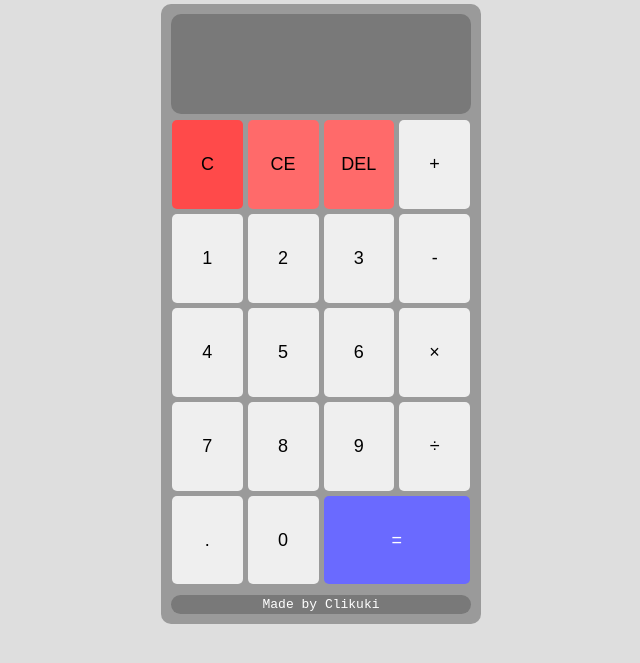
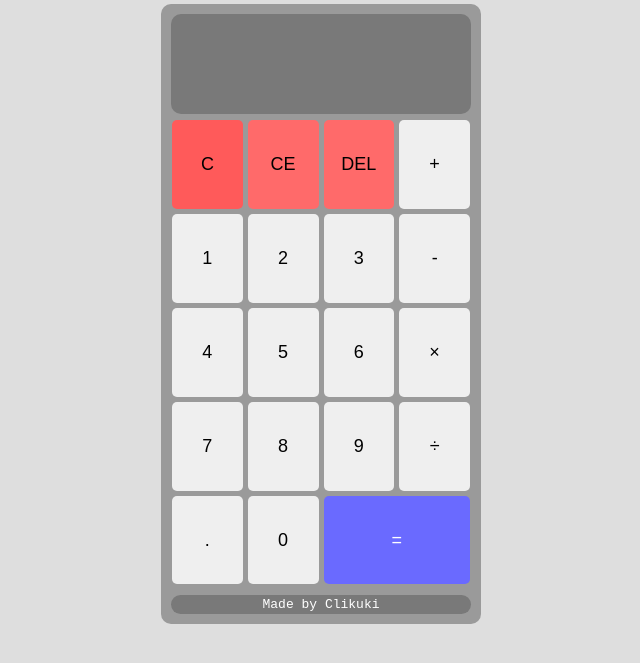
Before and after one commit to clikuki/TOP-Calculator, a website: page index.html in a window 1280 px wide. In both pictures the pointer is over the button 526 px from the left and 295 px from the top of the page. Shown: the part 131-794 px from the top of the page, without its empty margins (319-959 px from the left). Drawn offline with Linux system fonts and the light colour scheme.

Commit message:
delete btn hover color changed

```diff
--- a/style.css
+++ b/style.css
@@ -42,10 +42,6 @@ a:hover {
 a:focus-visible {
 	outline: none;
 }
-
-/* #title > span{
-	color: #ff5555;
-} */
 
 #title {
 	color: #efefef;
@@ -124,5 +120,5 @@ a:focus-visible {
 }
 
 .delete:hover {
-	background-color: #ff4a4a;
+	background-color: #ff5a5a;
 }
```
